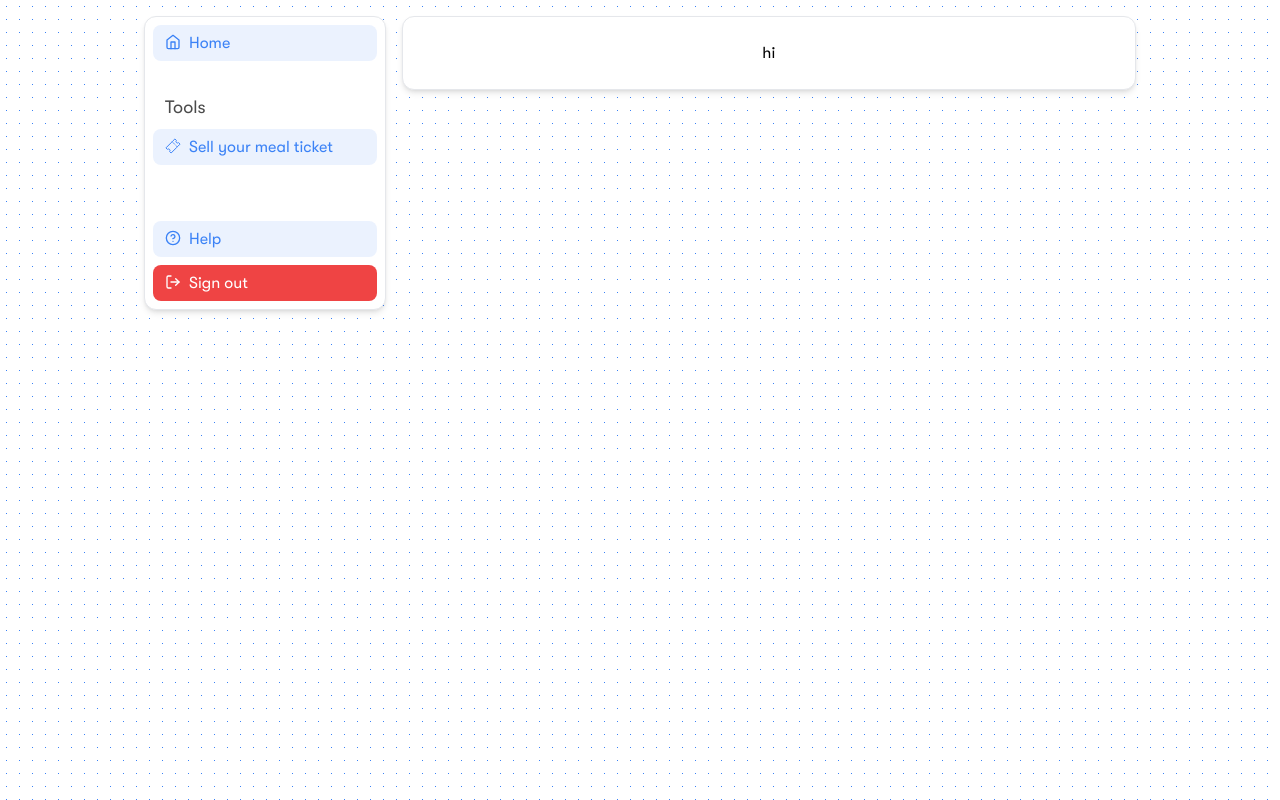
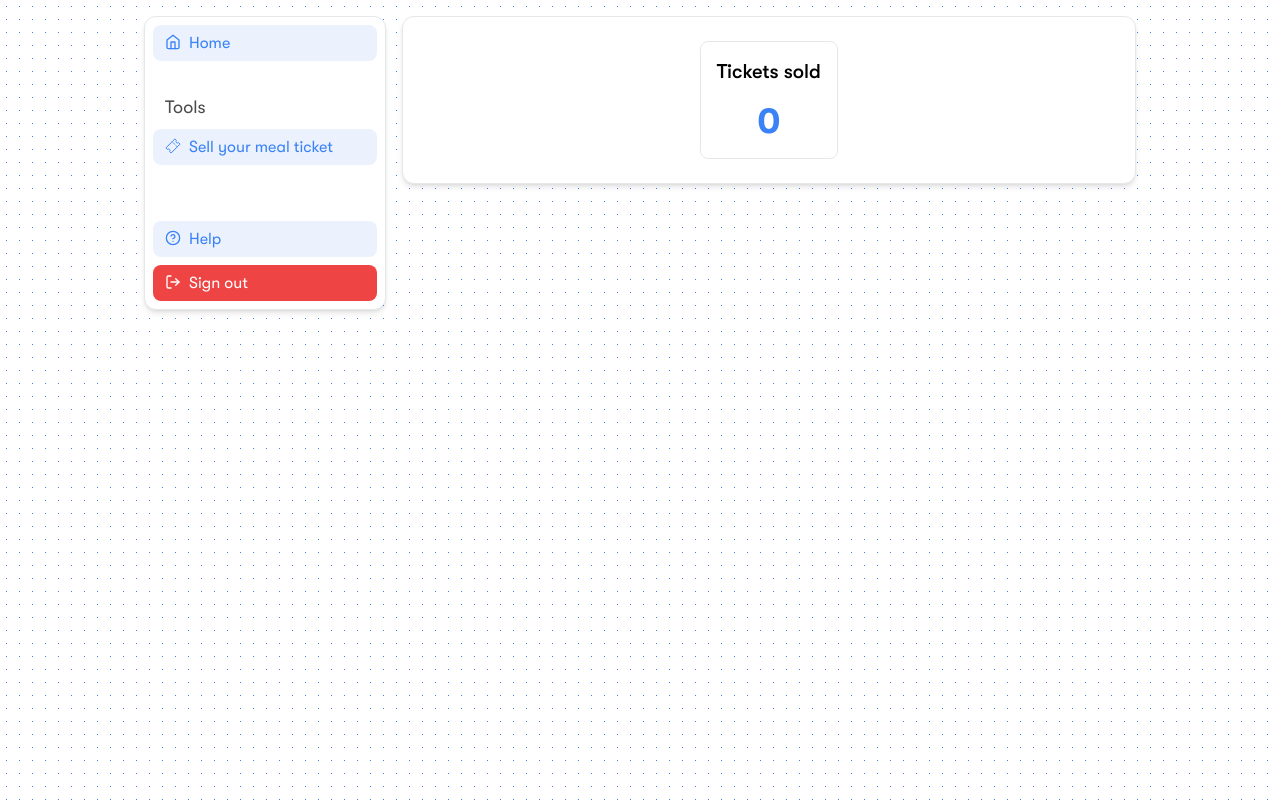
Before and after one commit to victoribironke/babcock-tools, a Next.js app: page /dashboard in a window 1280 px wide. Built offline with nearby package versions, Linux system fonts and the light colour scheme; no server answers; the database is empty; sample sign-in values are in the browser's storage.

Commit message:
finished dashboard

```diff
--- a/src/pages/dashboard/index.tsx
+++ b/src/pages/dashboard/index.tsx
@@ -1,13 +1,56 @@
 import HeadTemplate from "@/components/general/HeadTemplate";
 import { checkAuthentication } from "@/components/hoc/ProtectedRoute";
 import DashboardTemplate from "@/components/dashboard/DashboardTemplate";
+import { useEffect, useState } from "react";
+import { collection, onSnapshot, query, where } from "firebase/firestore";
+import { auth, db } from "@/services/firebase";
+import PageLoader from "@/components/general/PageLoader";
 
 const Dashboard = () => {
+  const [loading, setLoading] = useState(true);
+  const [tickets, setTickets] = useState(0);
+
+  useEffect(() => {
+    const q = query(
+      collection(db, "meal-tickets"),
+      where("sold", "==", true),
+      where("uid", "==", auth.currentUser?.uid)
+    );
+
+    const unsubscribe = onSnapshot(q, (querySnapshot) => {
+      setLoading(true);
+
+      let full_tickets = 0;
+
+      querySnapshot.forEach(() => {
+        full_tickets += 1;
+      });
+
+      setLoading(false);
+
+      setTickets(full_tickets);
+    });
+
+    return unsubscribe;
+  }, []);
+
   return (
     <>
       <HeadTemplate title="Dashboard" />
 
-      <DashboardTemplate>hi</DashboardTemplate>
+      <DashboardTemplate>
+        {loading && <PageLoader type="small" />}
+
+        {!loading && (
+          <div className="p-4 w-fit rounded-lg border bg-white">
+            <p className="text-lg sm:text-xl font-medium">Tickets sold</p>
+
+            <div className="w-full text-center text-3xl sm:text-4xl font-semibold mt-4 text-blue">
+              {tickets}
+            </div>
+          </div>
+        )}
+      </DashboardTemplate>
     </>
   );
 };
```
